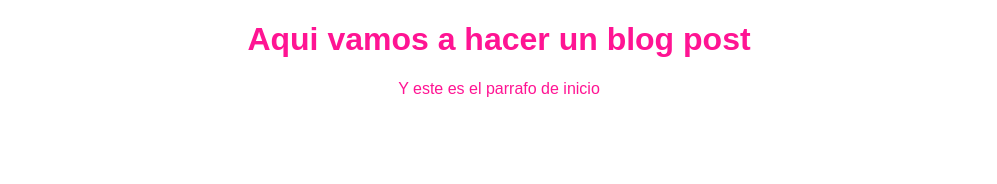
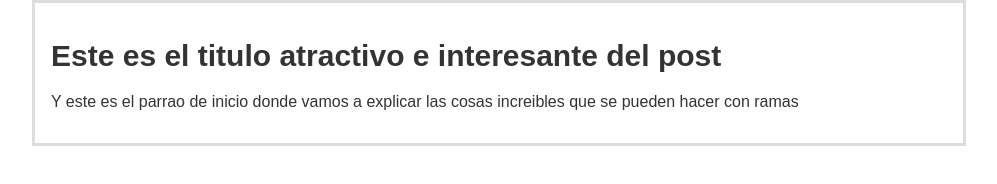
Before and after one commit to MarioZDevelop/hyperblog, a plain HTML site: page index.html in a window 1280 px wide. Shown: the whole page, without its empty margins (141-1138 px from the left). Drawn offline with Linux system fonts and the light colour scheme.

Commit message:
commit al master del blogpost en su version mas reciente

```diff
--- a/css/estilos.css
+++ b/css/estilos.css
@@ -1,5 +1,17 @@
 body{
     text-align: center;
     font-family: arial;
-    color:deeppink;
+    color:#333;
+    margin: 0;
+    padding: 0;
 }
+.container{
+    width:70%;
+    padding:1em;
+    text-align: left;
+    border:3px solid #DDD;
+    margin:0 auto;
+}
+.container h1{
+    font-size: 30px;
+}
--- a/index.html
+++ b/index.html
@@ -8,7 +8,12 @@
     <link rel="stylesheet" href="css/estilos.css">
 </head>
 <body>
-    <h1>Aqui vamos  a hacer un blog post</h1>
-    <p>Y este es el parrafo de inicio</p>
+
+    <div class="container">
+        <div class="post">
+            <h1>Este es el titulo atractivo e interesante del post</h1>
+            <p>Y este es el parrao de inicio donde vamos a explicar las cosas increibles que se pueden hacer con ramas</p>
+        </div>
+    </div>
 </body>
 </html>
```
